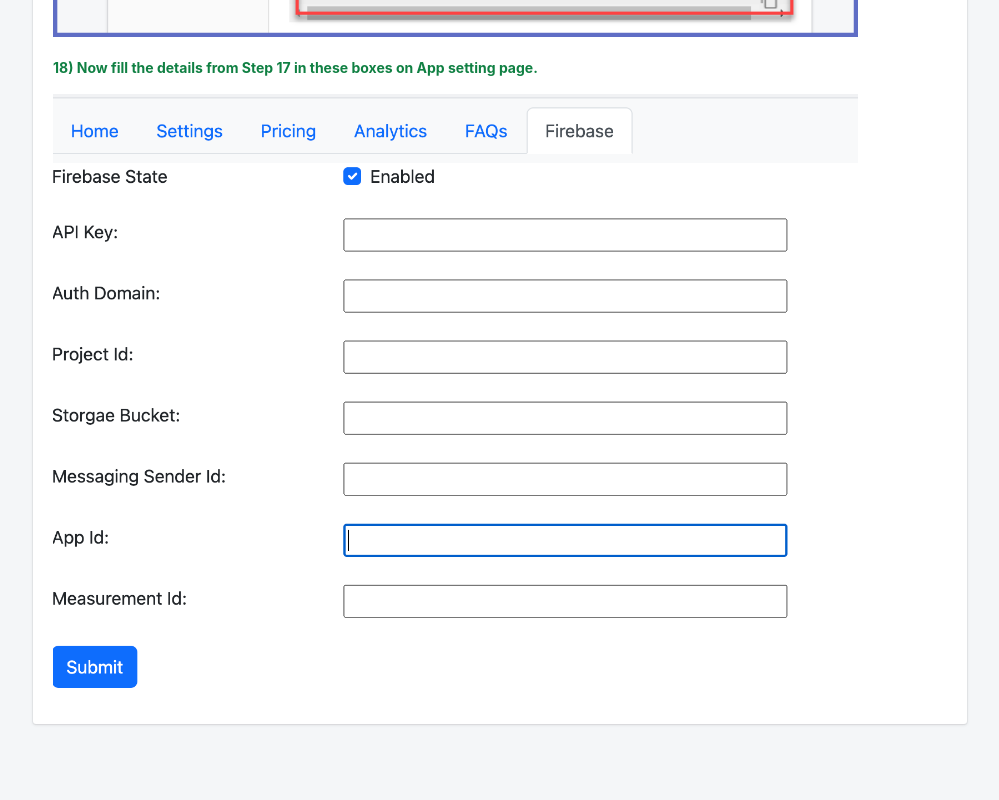
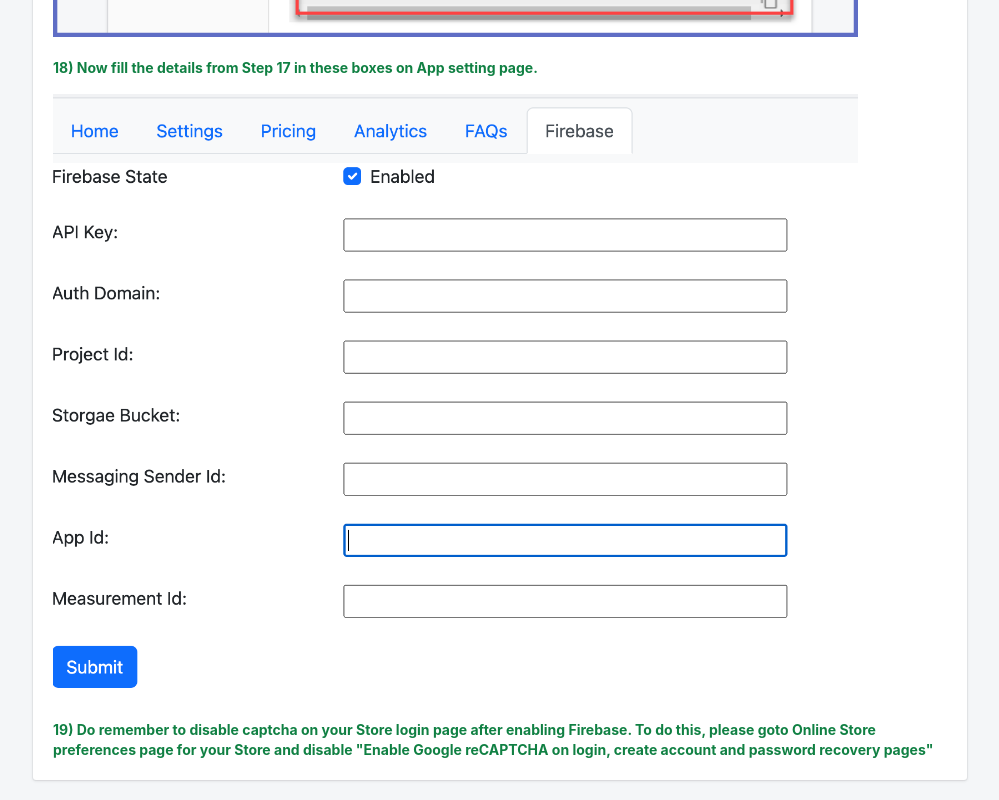
Before and after one commit to KMOmiteHasan/otp-login, a plain HTML site: page index.html in a window 1280 px wide. Shown: the part 8784-9584 px from the top of the page, without its empty margins (140-1139 px from the left). Before the commit the page ends 9528 px from the top, so only its background shows below. Drawn offline with Linux system fonts and the light colour scheme.

Commit message:
Add files via upload

```diff
--- a/index.html
+++ b/index.html
@@ -95,6 +95,7 @@
 							<p class="Polaris-TextStyle--variationPositive"><b>18) Now fill the details from Step 17 in
 									these boxes on App setting page.</b></p>
 							<img src="img/image_24.png" alt="Tutorial Image">
+							<p class="Polaris-TextStyle--variationPositive"><b>19) Do remember to disable captcha on your Store login page after enabling Firebase. To do this, please goto Online Store preferences page for your Store and disable "Enable Google reCAPTCHA on login, create account and password recovery pages"</b></p>
 						</div>
 					</div>
 
```
Also changed, not shown: img/image_9.png.
